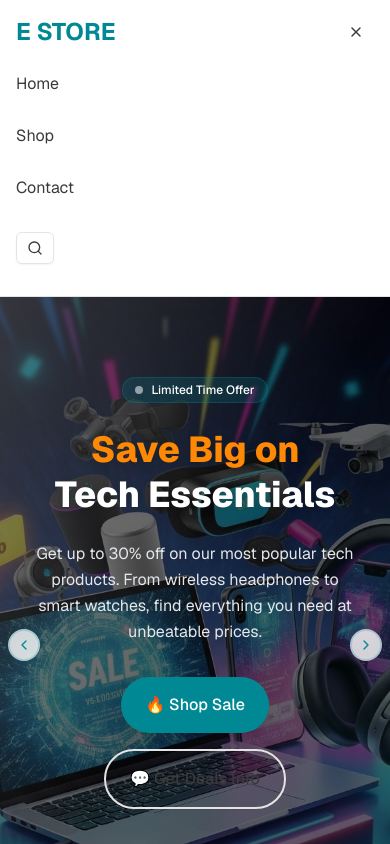
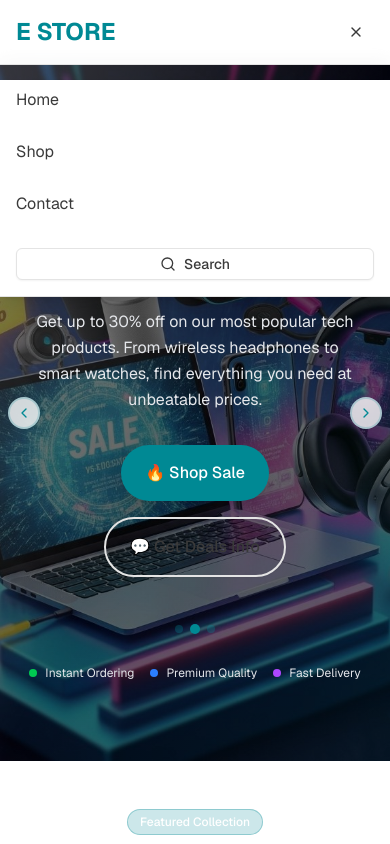
Before and after one commit to hackkaliboi/e-store, a Next.js app: page / in a window 390 px wide. Both pictures are taken after a click on the button 356 px from the left and 32 px from the top of the page. Shown: the top 844 px of the page. Built offline with nearby package versions, Linux system fonts and the light colour scheme.

Commit message:
fixed the responsive navbar issue

```diff
--- a/components/header.tsx
+++ b/components/header.tsx
@@ -35,6 +35,7 @@ export function Header() {
             size="sm"
             className="md:hidden"
             onClick={() => setIsMenuOpen(!isMenuOpen)}
+            aria-label={isMenuOpen ? "Close menu" : "Open menu"}
           >
             {isMenuOpen ? <X className="h-5 w-5" /> : <Menu className="h-5 w-5" />}
           </Button>
@@ -78,7 +79,7 @@ export function Header() {
 
         {/* Mobile Navigation */}
         {isMenuOpen && (
-          <div className="md:hidden mt-4 pb-4 space-y-4">
+          <div className="md:hidden mt-4 pb-4 space-y-4 absolute left-0 right-0 top-full bg-background border-b border-border px-4 shadow-lg">
             <div className="flex flex-col gap-3">
               <Link
                 href="/"
@@ -114,16 +115,22 @@ export function Header() {
                     className="h-9 flex-1"
                     autoFocus
                   />
+                  <Button type="submit" size="sm" className="ml-2">
+                    <Search className="h-4 w-4" />
+                  </Button>
                 </form>
               )}
+              {!isSearchOpen && (
                 <Button
                   variant="outline"
                   size="sm"
                   onClick={() => setIsSearchOpen(!isSearchOpen)}
-                className="flex items-center gap-2"
+                  className="flex items-center gap-2 w-full"
                 >
                   <Search className="h-4 w-4" />
+                  Search
                 </Button>
+              )}
             </div>
           </div>
         )}
```
Lines whose indentation alone changed are shown as unchanged.
